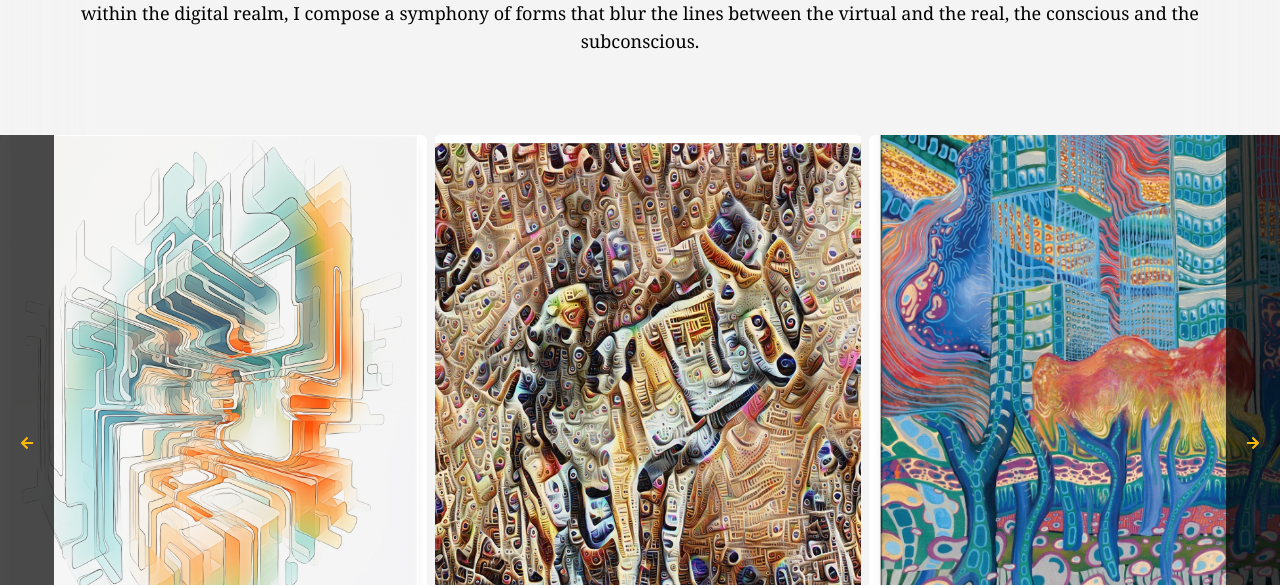
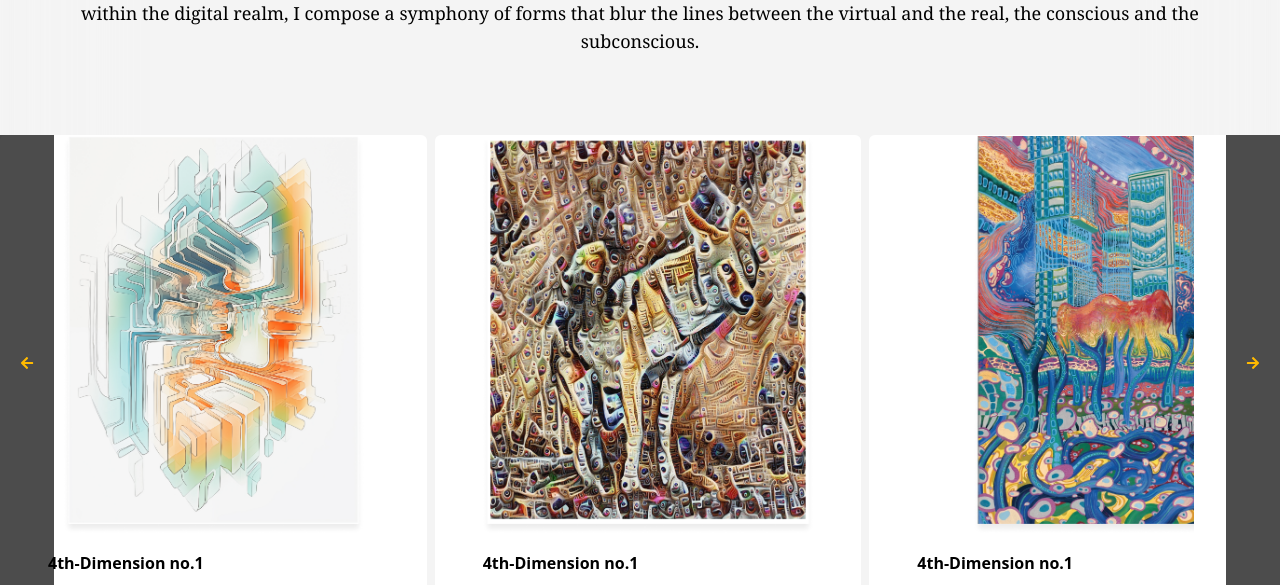
Before and after one commit to FADHILI-Josue/artist_portfolio, a React (Vite) app: page / in a window 1280 px wide. Shown: the part 1220-1805 px from the top of the page. Built offline with nearby package versions, Linux system fonts and the light colour scheme; a web font is replaced by a local one.

Commit message:
fix: image ratios

```diff
--- a/src/components/Carousel.tsx
+++ b/src/components/Carousel.tsx
@@ -65,7 +65,7 @@ const Carousel: FC<CarouselProps> = () => {
                 {
                     images?.map((_, i) =>
                         <div key={i} className='hover:scale-110 bg-white rounded-md w-1/3 shrink-0 transition-all duration-500 h-full' style={{ transform: `translateX(-${currentIndex * 100}%)` }}>
-                            <div className="h-[50vw] lg:h-[35rem] w-full overflow-hidden"><img draggable="false" key={i} src={images[i]} alt="arts" className='w-full h-full object-cover' /></div>
+                            <div className="h-[50vw] lg:h-[25rem] w-full overflow-hidden"><img draggable="false" key={i} src={images[i]} alt="arts" className='w-full h-full object-contain' /></div>
                             <p className=" font-thin px-2 text-xs sm:px-12 w-full sm:text-sm md:text-base text-black my-4 sm:font-medium md:font-semibold">
                                 4th-Dimension no.1
                             </p>
--- a/src/components/home/Arts.tsx
+++ b/src/components/home/Arts.tsx
@@ -1,7 +1,7 @@
 import { FC } from 'react'
 import MaxWidthWrapper from '../MaxWidthWrapper'
 import ArtComponent from './ArtComponent'
-import { IArt } from '../../lib/constants'
+import { IArt, arts } from '../../lib/constants'
 
 interface ArtsProps {
     images: IArt[]
@@ -9,7 +9,8 @@ interface ArtsProps {
 
 const Arts: FC<ArtsProps> = ({images}) => {
     return <MaxWidthWrapper className='grid grid-cols-2 sm:grid-cols-3 gap-1 sm:gap-5'>
-        {images.map((art, i) => <ArtComponent key={i} id={i} art={art} isMain={i === 3 || i === 10} />)}
+
+        {images.map((art, i) => <ArtComponent key={i} id={arts.findIndex((e)=>e.title == images[i].title)} art={art} isMain={i === 3 || i === 10} />)}
     </MaxWidthWrapper>
 }
 
```
